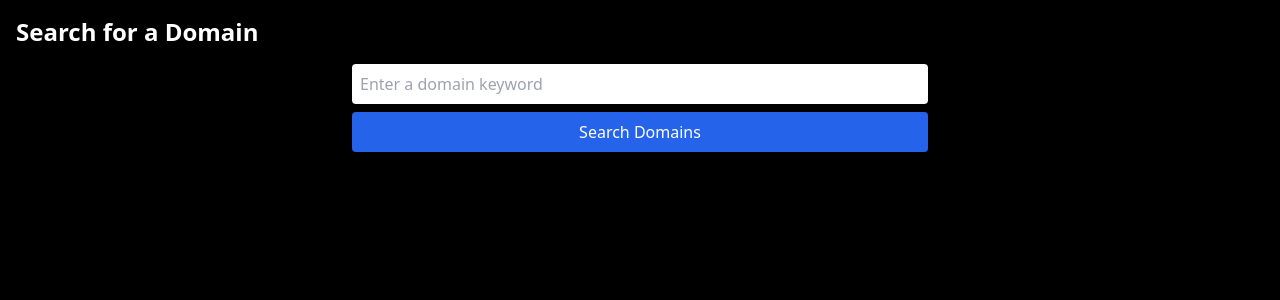
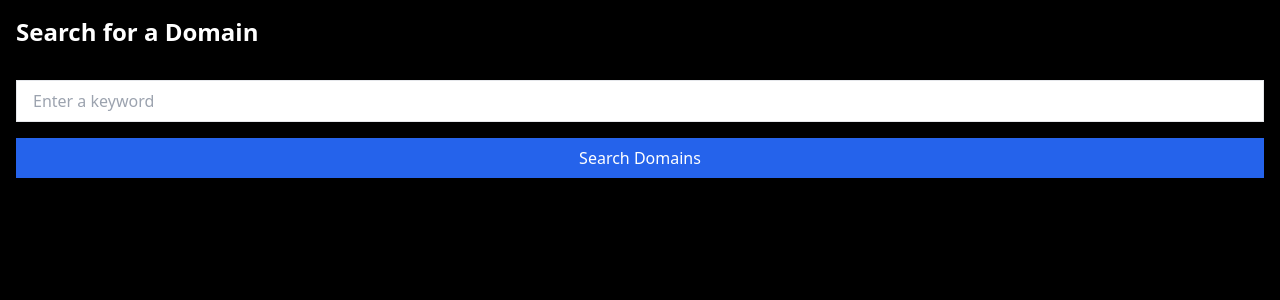
Before and after one commit to GeorgeFountainAI/DomainDrip, a Next.js app: page / in a window 1280 px wide. Shown: the top 300 px of the page. Built offline with nearby package versions, Linux system fonts and the light colour scheme.

Commit message:
fix: add next-auth for Vercel deployment

```diff
--- a/package.json
+++ b/package.json
@@ -10,8 +10,8 @@
   "dependencies": {
     "micro": "^9.3.4",
     "next": "13.4.12",
+    "next-auth": "^4.24.11",
     "react": "18.2.0",
     "react-dom": "18.2.0"
-  },
-  "devDependencies": {}
+  }
 }
--- /dev/null
+++ b/src/app/api/checkout/page.jsx
@@ -0,0 +1,47 @@
+"use client";
+
+import { useSearchParams } from "next/navigation";
+import { useEffect, useState } from "react";
+import Link from "next/link";
+
+export default function CheckoutPage() {
+  const searchParams = useSearchParams();
+  const domain = searchParams.get("domain");
+  const price = searchParams.get("price") || "9.99";
+  const [success, setSuccess] = useState(false);
+
+  const handleFakePurchase = () => {
+    setTimeout(() => setSuccess(true), 1500);
+  };
+
+  if (!domain) {
+    return (
+      <div className="p-6">
+        <h1 className="text-xl font-semibold">No domain selected.</h1>
+        <Link href="/">← Go back</Link>
+      </div>
+    );
+  }
+
+  return (
+    <div className="max-w-xl mx-auto mt-10 p-6 bg-gray-900 rounded-xl shadow-xl text-white">
+      <h1 className="text-2xl font-bold mb-4">Checkout</h1>
+      <p className="text-lg mb-2">You're about to "buy": <strong>{domain}</strong></p>
+      <p className="mb-6">Price: <span className="text-green-400">${price}</span></p>
+
+      {success ? (
+        <div className="bg-green-700 p-4 rounded">
+          <p>✅ Purchase complete! You now "own" <strong>{domain}</strong>.</p>
+          <Link href="/" className="underline mt-4 block">Back to search</Link>
+        </div>
+      ) : (
+        <button
+          className="bg-blue-500 px-6 py-2 rounded hover:bg-blue-600 transition"
+          onClick={handleFakePurchase}
+        >
+          Place Order
+        </button>
+      )}
+    </div>
+  );
+}
--- /dev/null
+++ b/src/app/api/demo-checkout/route.ts
@@ -0,0 +1,16 @@
+// app/api/demo-checkout/route.ts
+import { NextResponse } from "next/server";
+
+export async function POST(req: Request) {
+  const body = await req.json();
+
+  // Fake processing delay to simulate checkout
+  await new Promise((res) => setTimeout(res, 1500));
+
+  return NextResponse.json({
+    success: true,
+    message: "Domain reserved (simulated)",
+    domain: body.domain,
+    price: body.price,
+  });
+}
--- a/src/app/api/webhooks/route.js
+++ b/src/app/api/webhooks/route.js
@@ -1,22 +1,19 @@
-export const runtime = 'edge';
+// app/api/webhooks/route.js (or .ts if you're using TypeScript)
 
-export async function POST(request) {
+import { NextResponse } from "next/server";
+
+export const runtime = "nodejs"; // 👈 NEW required syntax for Next.js 13.4+
+
+export async function POST(req) {
   try {
-    const body = await request.json();
+    const body = await req.text();
 
-    // ✅ Do something with the webhook data
+    // You can replace this with actual Stripe handling logic later
     console.log("Webhook received:", body);
 
-    return new Response(JSON.stringify({ success: true }), {
-      status: 200,
-      headers: { 'Content-Type': 'application/json' },
-    });
-  } catch (error) {
-    console.error("Webhook Error:", error);
-
-    return new Response(JSON.stringify({ success: false, error: 'Invalid payload' }), {
-      status: 400,
-      headers: { 'Content-Type': 'application/json' },
-    });
+    return NextResponse.json({ received: true });
+  } catch (err) {
+    console.error("Webhook error:", err);
+    return new NextResponse("Webhook handler failed", { status: 500 });
   }
 }
--- /dev/null
+++ b/src/components/DomainResults.tsx
@@ -0,0 +1,40 @@
+import React from 'react';
+
+interface Domain {
+  name: string;
+  available: boolean;
+  price?: string;
+}
+
+export default function DomainResults({ domains }: { domains: Domain[] }) {
+  return (
+    <div className="mt-10 bg-gray-900 text-white p-6 rounded-lg shadow">
+      <h2 className="text-xl font-bold mb-4">
+        Search Results ({domains.length} domains)
+      </h2>
+
+      <ul className="space-y-4">
+        {domains.map((domain, index) => (
+          <li key={index} className="flex items-center justify-between p-3 bg-gray-800 rounded-md">
+            <span className="text-lg">
+              {domain.name}
+              <span className={`ml-2 px-2 py-1 text-xs rounded ${
+                domain.available ? 'bg-green-600' : 'bg-red-600'
+              }`}>
+                {domain.available ? 'Available' : 'Unavailable'}
+              </span>
+            </span>
+            {domain.available && (
+              <button
+                onClick={() => alert(`Pretend to buy ${domain.name} for ${domain.price || '$9.99'}`)}
+                className="bg-purple-600 hover:bg-purple-700 text-white px-4 py-2 rounded"
+              >
+                Buy {domain.price || '$9.99'}
+              </button>
+            )}
+          </li>
+        ))}
+      </ul>
+    </div>
+  );
+}
--- a/src/components/DomainSearchForm.tsx
+++ b/src/components/DomainSearchForm.tsx
@@ -1,57 +1,55 @@
 'use client';
 
-import { useState, FormEvent } from 'react';
+import React, { useState } from 'react';
+import DomainResults from './DomainResults';
 
 export default function DomainSearchForm() {
-  const [query, setQuery] = useState('');
-  const [results, setResults] = useState<string[]>([]);
+  const [keyword, setKeyword] = useState('');
+  const [domains, setDomains] = useState([]);
   const [loading, setLoading] = useState(false);
 
-  const handleSearch = async (e: FormEvent) => {
+  const handleSearch = async (e: React.FormEvent) => {
     e.preventDefault();
+    if (!keyword) return;
+
     setLoading(true);
 
-    // Simulate fake domain results
-    setTimeout(() => {
-      setResults([
-        `${query}.com`,
-        `${query}.net`,
-        `get${query}.ai`,
-        `${query}hub.io`,
-        `${query}-site.dev`
-      ]);
-      setLoading(false);
-    }, 1000);
+    try {
+      const res = await fetch('/api/suggest-domains', {
+        method: 'POST',
+        headers: { 'Content-Type': 'application/json' },
+        body: JSON.stringify({ keyword }),
+      });
+
+      const data = await res.json();
+      setDomains(data.suggestions || []);
+    } catch (error) {
+      console.error('Domain search error:', error);
+    }
+
+    setLoading(false);
   };
 
   return (
-    <div className="max-w-xl mx-auto">
-      <form onSubmit={handleSearch} className="mb-4">
+    <div className="w-full max-w-2xl mx-auto mt-8">
+      <form onSubmit={handleSearch} className="flex flex-col sm:flex-row gap-4">
         <input
           type="text"
-          placeholder="Enter a domain keyword"
-          value={query}
-          onChange={(e) => setQuery(e.target.value)}
-          className="w-full p-2 text-black rounded"
+          placeholder="Enter a keyword"
+          value={keyword}
+          onChange={(e) => setKeyword(e.target.value)}
+          className="flex-1 px-4 py-2 border border-gray-300 rounded-md"
         />
         <button
           type="submit"
-          className="mt-2 p-2 bg-blue-600 text-white rounded w-full"
+          disabled={loading}
+          className="bg-blue-600 text-white px-6 py-2 rounded-md hover:bg-blue-700"
         >
           {loading ? 'Searching...' : 'Search Domains'}
         </button>
       </form>
 
-      {results.length > 0 && (
-        <div className="bg-gray-800 p-4 rounded">
-          <h2 className="text-lg font-bold mb-2">Results:</h2>
-          <ul>
-            {results.map((domain, index) => (
-              <li key={index} className="text-green-400">{domain}</li>
-            ))}
-          </ul>
-        </div>
-      )}
+      {domains.length > 0 && <DomainResults domains={domains} />}
     </div>
   );
 }
```
Also changed, not shown: 1 other file (tests, documents, lock files or other folders).
